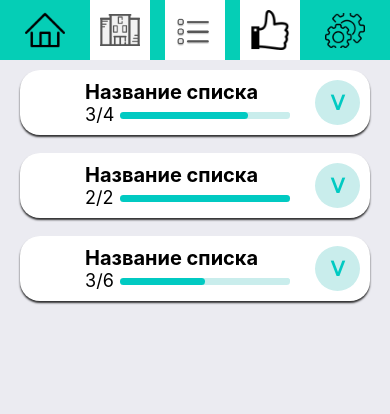
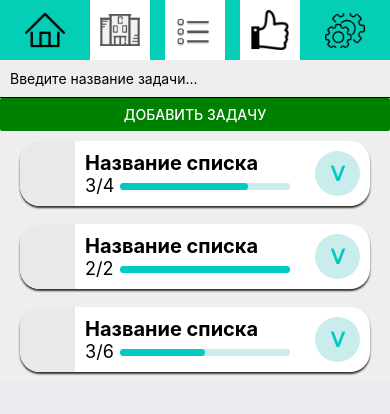
Before and after one commit to Stellarthoughts/opd-project-t3, a React Native app: screen /Tasks in a window 390 px wide. Shown: the top 414 px of the page. Built offline with nearby package versions, Linux system fonts and the light colour scheme.

Commit message:
Функционал добавления в список
Сделал добавление новых элементов в список, немного изменил стили.

```diff
--- /dev/null
+++ b/components/tasks/FormAddListItem.js
@@ -0,0 +1,28 @@
+import React, {useState} from 'react';
+import { StyleSheet, TextInput, Text, Button, View } from 'react-native';
+import ListItem from "./ListItems";
+
+function FormAddListItem ({addHendler}) {
+    const [text, setValue] = useState('');
+
+    const onChange = (text) => {
+        setValue(text);
+    }
+
+    return (
+        <View>
+            <TextInput style={styles.input} onChangeText={onChange} placeholder='Введите название задачи...' />
+            <Button color='green' title='Добавить задачу' onPress={() => addHendler(text)}/>
+        </View>
+    );
+}
+
+const styles = StyleSheet.create({
+    input: {
+        borderBottomWidth: 1,
+        borderColor: "#000",
+        padding: 10,
+    }
+});
+
+export default FormAddListItem;
--- a/components/tasks/List.js
+++ b/components/tasks/List.js
@@ -1,16 +1,27 @@
 import React, {useState} from 'react';
 import { StyleSheet, View, FlatList, Text } from 'react-native';
 import ListItem from "./ListItems";
+import FormAddListItem from "./FormAddListItem";
 
 function List () {
-    const [ListOfItems, getListItem] = useState([
-        {title: "Название списка", completedTask: "3", countTask: "4", idCompleted: "75%", mas: [{name: "Название", id: 1}], index: 1},
-        {title: "Название списка", completedTask: "2", countTask: "2", idCompleted: "100%", mas: [{name: "Название", id: 1}], index: 2},
-        {title: "Название списка", completedTask: "3", countTask: "6", idCompleted: "50%", mas: [{name: "Название", id: 1}], index: 3},
+    const [ListOfItems, setListItem] = useState([
+        {title: "Название списка", completedTask: "3", countTask: "4", idCompleted: "75%", key: '1'},
+        {title: "Название списка", completedTask: "2", countTask: "2", idCompleted: "100%", key: '2'},
+        {title: "Название списка", completedTask: "3", countTask: "6", idCompleted: "50%", key: '3'},
     ])
+
+    const addHendler = (text) => {
+        setListItem((list) => {
+            return [
+                {title: text, completedTask: "3", countTask: "4", idCompleted: "75%", key: Math.random().toString(36).substring(7)},
+                ...list
+            ]
+        })
+    }
 
     return (
         <View style={styles.container}>
+            <FormAddListItem addHendler={addHendler}></FormAddListItem>
             <FlatList data={ListOfItems} renderItem={({ item }) => (
                 <ListItem el={item} />
             )}/>
@@ -21,10 +32,8 @@ function List () {
 const styles = StyleSheet.create({
     container: {
         width: "100%",
-        flex: 1,
-        flexDirection: "row",
-        alignItems: 'flex-start',
-        justifyContent: 'center',
+        height: "auto",
+        backgroundColor: "#EEE",
     },
 
 });
--- a/components/tasks/ListItems.js
+++ b/components/tasks/ListItems.js
@@ -38,15 +38,14 @@ function ListItem ({ el }) {
 
 const styles = StyleSheet.create({
     task: {
+        flex: 1,
+        height: "auto",
         flexDirection: "row",
-        height: "auto",
         backgroundColor: "#FFFFFF",
         marginTop: 10,
         marginLeft: 20,
         marginRight: 20,
         marginBottom: 8,
-        alignItems: 'center',
-        justifyContent: 'space-between',
         borderRadius: 20,
         overflow: "hidden",
         shadowColor: '#000',
@@ -54,6 +53,7 @@ const styles = StyleSheet.create({
         shadowOpacity: 0.8,
         shadowRadius: 2,
         elevation: 4,
+        backgroundColor: "#fff",
     },
 
     icon: {
@@ -99,6 +99,7 @@ const styles = StyleSheet.create({
 
     open: {
         flex: 1,
+        justifyContent: "center",
     },
 
     openCircle: {
```
